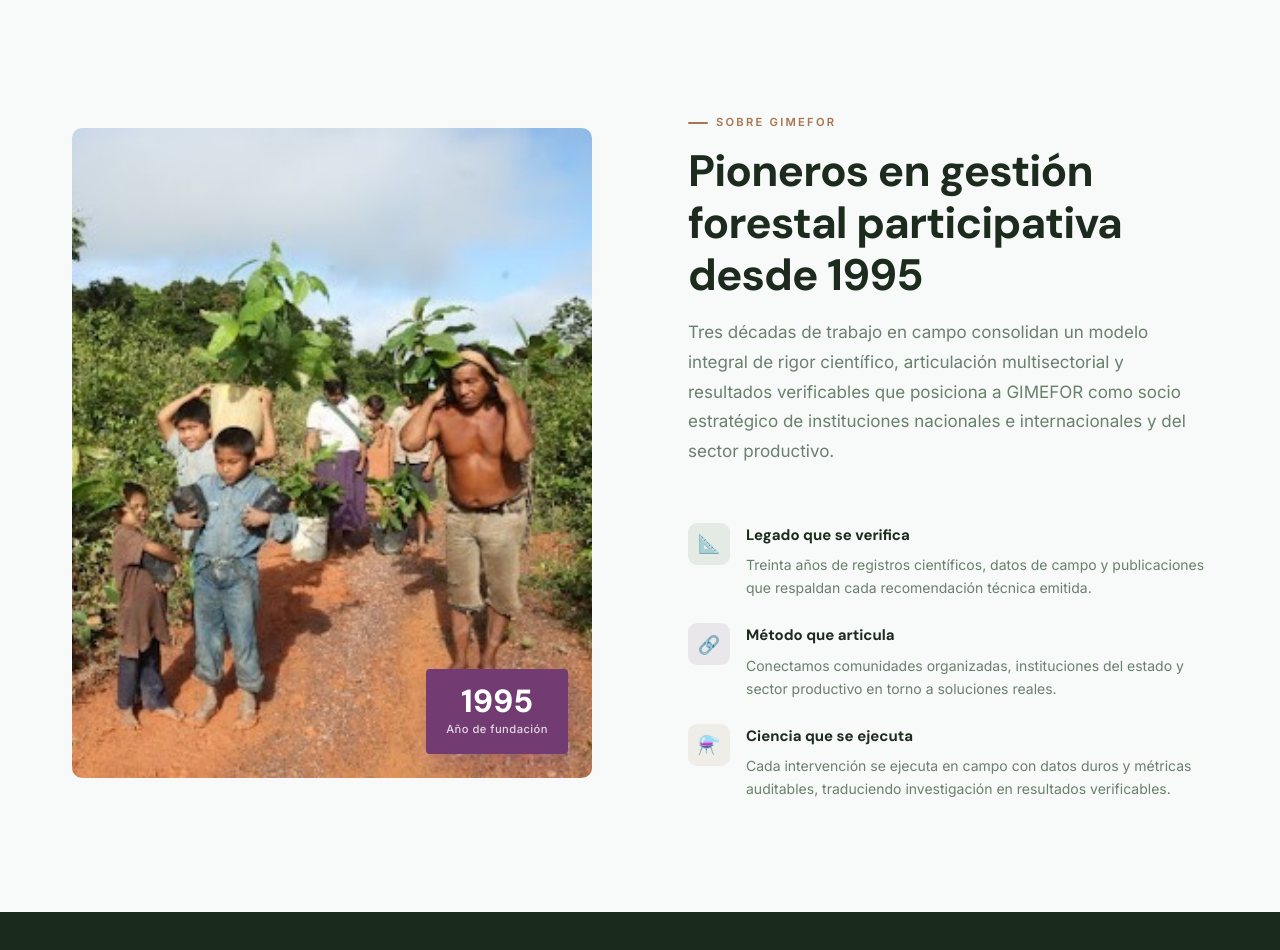
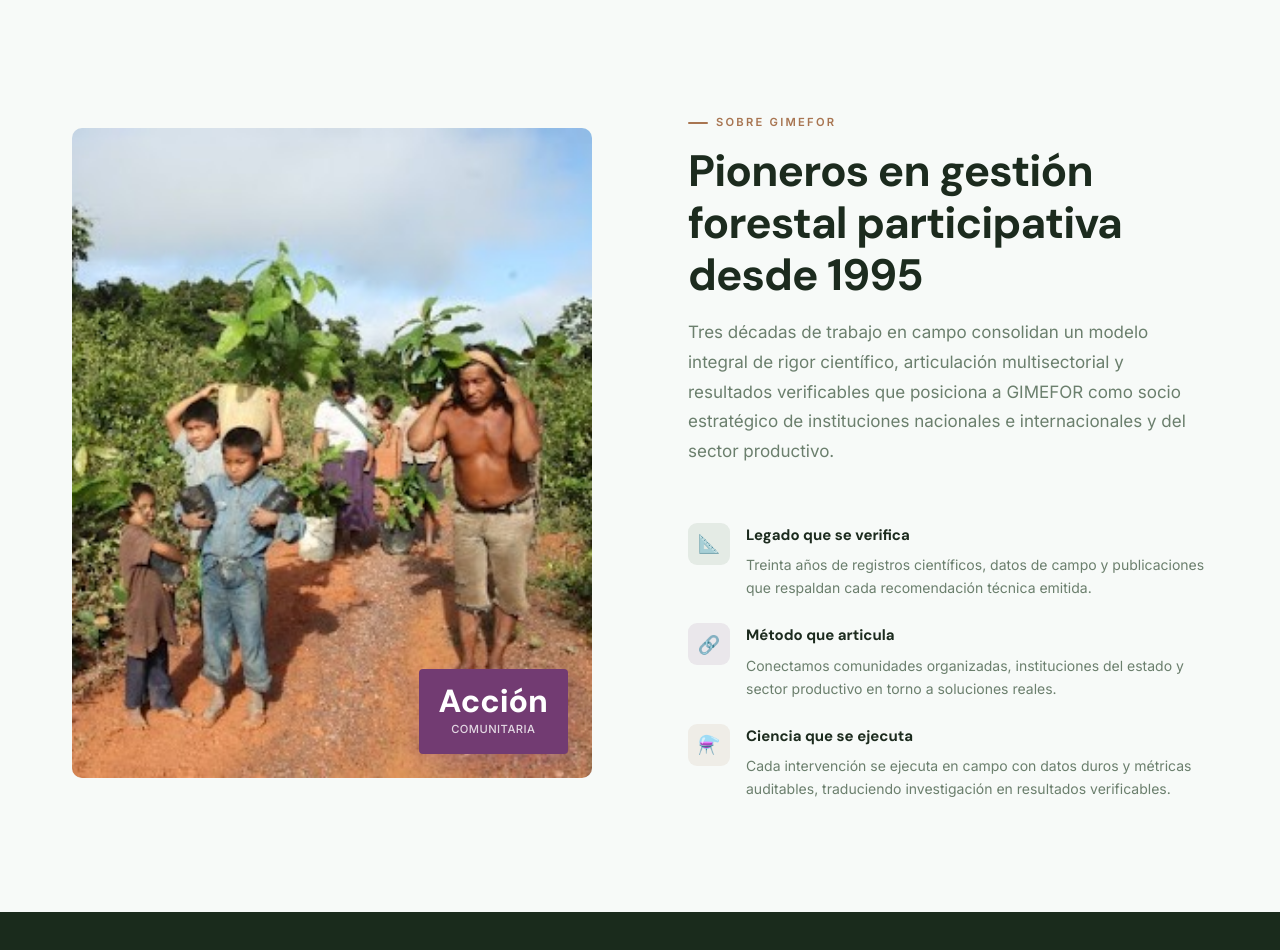
Before and after one commit to Gimefor/gimefor, a React (Vite) app: page / in a window 1280 px wide. Shown: the part 940-1890 px from the top of the page. Built offline with nearby package versions, Linux system fonts and the light colour scheme.

Commit message:
cambiando hero image y about image

```diff
--- a/src/components/Nosotros.tsx
+++ b/src/components/Nosotros.tsx
@@ -26,13 +26,13 @@ export default function Nosotros() {
         <div className="nosotros__grid">
           <div className="nosotros__image-wrap">
             <img
-              src="comunidadActiva2.jpg"
+              src="comunidadActiva.jpg"
               alt="Ecosistema de manglar — área de intervención GIMEFOR en el Delta del Orinoco"
               className="nosotros__image"
             />
             <div className="nosotros__badge">
-              <span className="nosotros__badge-number">1995</span>
-              <span className="nosotros__badge-label">Año de fundación</span>
+              <span className="nosotros__badge-number">Acción</span>
+              <span className="nosotros__badge-label">COMUNITARIA</span>
             </div>
           </div>
 
```
Also changed, not shown: public/comunidadActiva.jpg, public/comunidadActiva2.jpg (deleted).
